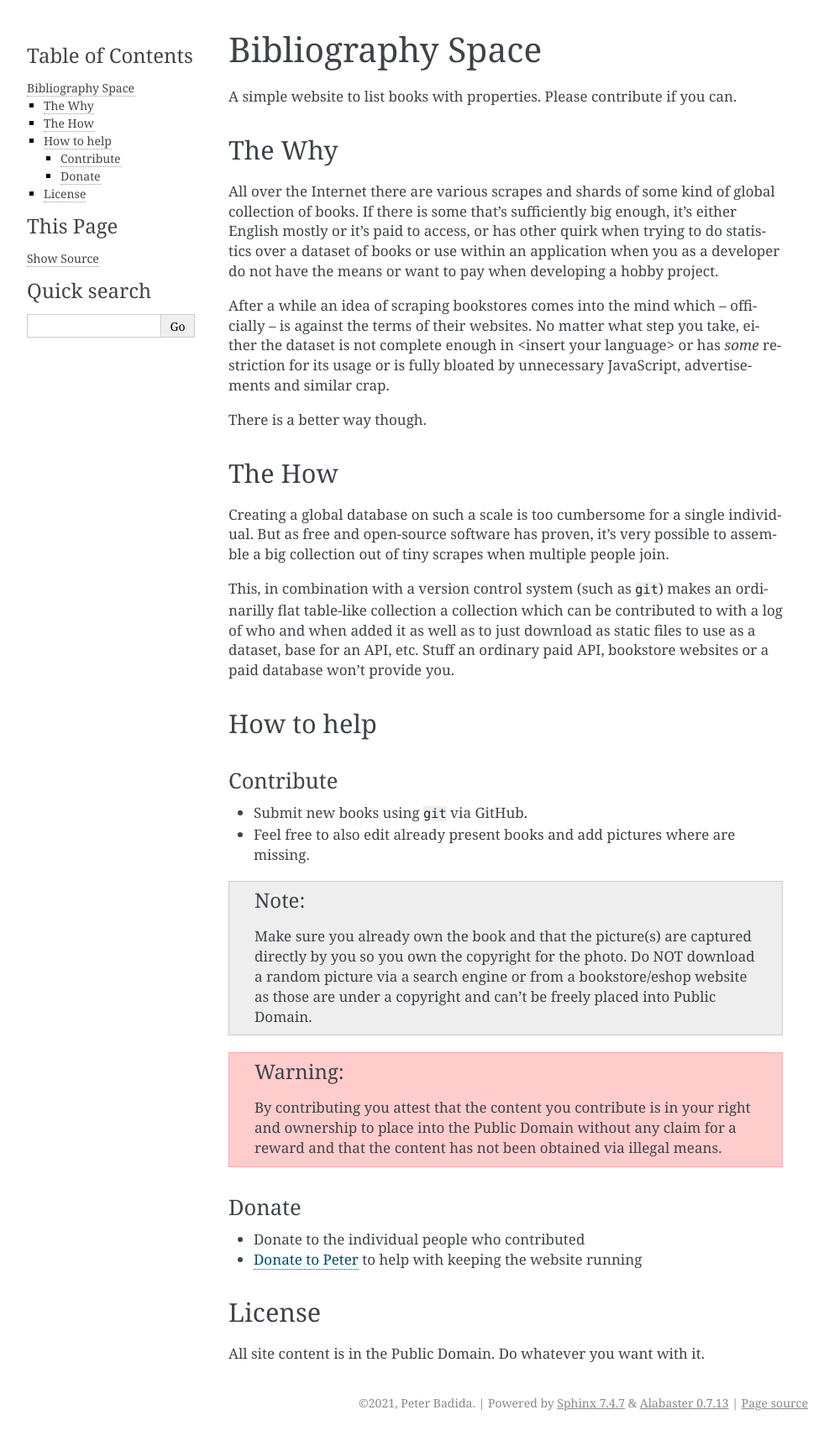
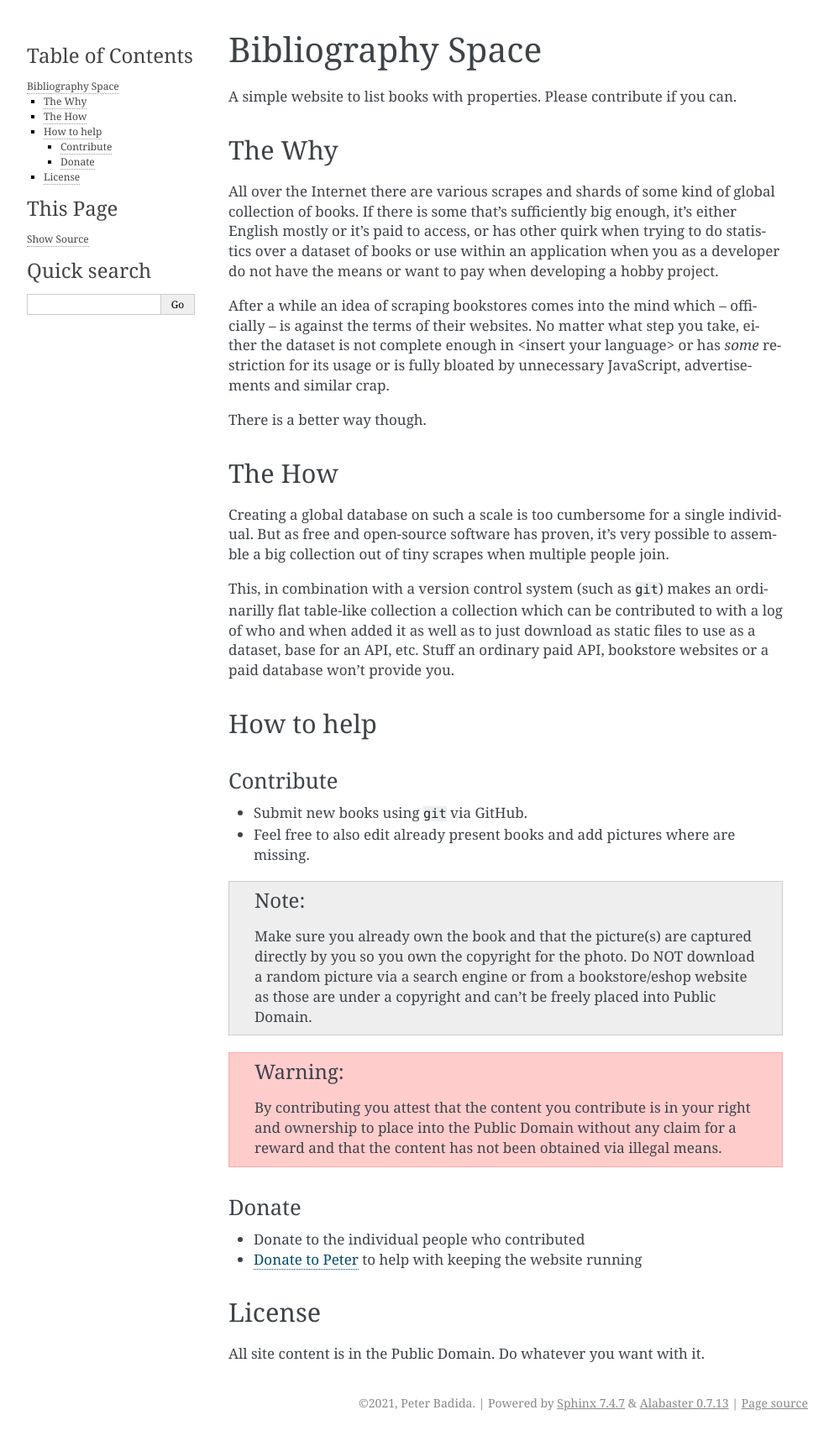
Before and after one commit to KeyWeeUsr/bibliography.space, a Sphinx documentation site: the page built from source/index.rst, in a window 1280 px wide. Shown: the whole page at 84% size, without its empty margins (148-1141 px from the left). Built offline with Sphinx 7.4.7, drawn with Linux system fonts in a browser that asks for light colours; pages that are not in the unit, such as notebooks, are missing from menus.

Commit message:
[FIX] Adjust font and navigation, add contributor name from schema

```diff
--- a/generate.py
+++ b/generate.py
@@ -76,6 +76,10 @@
         file.write("=" * len(header) + "\n\n")
         file.write(image(context))
         file.write(tree(context["properties"]))
+        file.write("\n")
+        file.write("Contributed by\n")
+        file.write("--------------\n")
+        file.write(tree(context["contributor"]))
 
 
 def create(context):
--- /dev/null
+++ b/source/_static/custom.css
@@ -0,0 +1,3 @@
+.sphinxsidebar {
+    font-size: 12px !important;
+}
--- a/source/conf.py
+++ b/source/conf.py
@@ -17,7 +17,7 @@
 
 # -- Project information -----------------------------------------------------
 
-project = 'Bibliography Space'
+project = 'Bibliography'
 copyright = '2021, Peter Badida'
 author = 'Peter Badida'
 
@@ -45,6 +45,9 @@
 # a list of builtin themes.
 #
 html_theme = 'alabaster'
+html_theme_options = {
+    "sidebar_text": "test"
+}
 
 # Add any paths that contain custom static files (such as style sheets) here,
 # relative to this directory. They are copied after the builtin static files,
```
